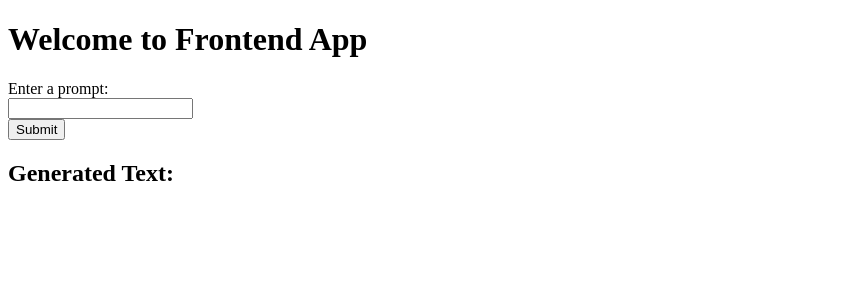
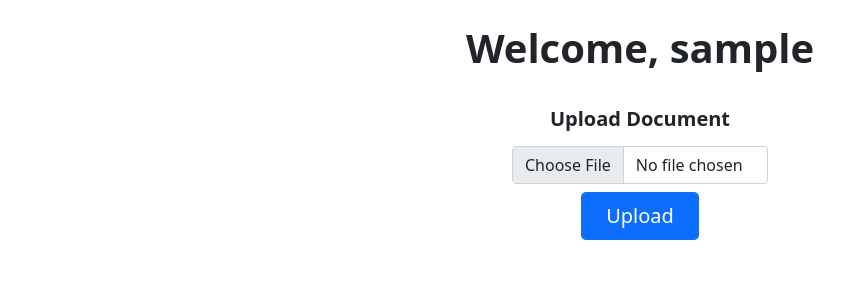
Before and after one commit to tarunchy/github-action-oidc-demo, a Flask app: page /home in a window 1280 px wide. Shown: the top 300 px of the page, without its empty margins (0-868 px from the left). Run offline with Flask 2, Linux system fonts and the light colour scheme; the visitor is signed in with stand-in values (Sample User, id 1); some libraries are stand-ins or nearby versions.

Commit message:
#1 redesigned the code

```diff
--- a/az-serverless-backend-app/app.py
+++ b/az-serverless-backend-app/app.py
@@ -1,7 +1,5 @@
 import os
-from flask import (Flask, render_template, request, jsonify, send_from_directory, url_for, session)
-
-
+from flask import (Flask, redirect, render_template, request, send_from_directory, url_for, session)
 
 app = Flask(__name__)
 app.secret_key = 'your secret key'
@@ -10,11 +8,46 @@ app.secret_key = 'your secret key'
 def index():
     return render_template('index.html')
 
-@app.route('/generate', methods=['POST'])
-def generate():
+@app.route('/favicon.ico')
+def favicon():
+    return send_from_directory(os.path.join(app.root_path, 'static'),
+                               'favicon.ico', mimetype='image/vnd.microsoft.icon')
 
-    return jsonify({'response': 'Working Buddy'})
+@app.route('/login', methods=['POST'])
+def login():
+    username = request.form.get('username')
+    password = request.form.get('password')
 
+    # Here we hardcode the username and password. In a real application, you would validate against a database
+    if username == 'devops' and password == 'tarun':
+        session['username'] = username
+        return redirect(url_for('home'))
+    else:
+        return redirect(url_for('index'))
+
+@app.route('/home')
+def home():
+    if 'username' in session:
+        return render_template('hello.html', username=session['username'])
+    else:
+        return redirect(url_for('index'))
+
+@app.route('/upload', methods=['POST'])
+def upload():
+    if 'username' not in session:
+        return redirect(url_for('index'))
+
+    file = request.files.get('file')
+
+    if file:
+        filename = file.filename
+
+        # Here we just save the file to the filesystem. You can process the file as needed
+        file.save(os.path.join('uploads', filename))
+
+        return 'File uploaded successfully'
+    else:
+        return redirect(url_for('home'))
 
 if __name__ == '__main__':
    app.run()
--- a/az-serverless-backend-app/requirements.txt
+++ b/az-serverless-backend-app/requirements.txt
@@ -1,2 +1,2 @@
-flask==1.1.2
+Flask==2.0.2
 gunicorn
--- a/az-serverless-frontend-app/app.py
+++ b/az-serverless-frontend-app/app.py
@@ -1,12 +1,7 @@
 import os
 from flask import (Flask, redirect, render_template, request, send_from_directory, url_for, session)
-import requests
-from flask import jsonify
-from flask_cors import CORS
 
 app = Flask(__name__)
-
-
 app.secret_key = 'your secret key'
 
 @app.route('/')
@@ -29,26 +24,6 @@ def login():
         return redirect(url_for('home'))
     else:
         return redirect(url_for('index'))
-
-@app.route('/prompt', methods=['POST'])
-def prompt():
-    backend_url = 'https://csapi-app-2.azurewebsites.net'
-    prompt = request.form.get('prompt')
-
-    # Exception handling and logging
-    try:
-        response = requests.post(f'{backend_url}/generate', json={'prompt': prompt})
-        response.raise_for_status()  # Raises stored HTTPError, if one occurred.
-    except requests.exceptions.HTTPError as http_err:
-        print(f'HTTP error occurred: {http_err}')  # Python 3.6
-        return 'An error occurred: {}'.format(http_err)
-    except Exception as err:
-        print(f'Other error occurred: {err}')  # Python 3.6
-        return 'An error occurred: {}'.format(err)
-    else:
-        print('Success!')
-    return jsonify(response.json())
-
 
 @app.route('/home')
 def home():
--- a/az-serverless-frontend-app/requirements.txt
+++ b/az-serverless-frontend-app/requirements.txt
@@ -1,3 +1,2 @@
-flask==1.1.2
+Flask==2.0.2
 gunicorn
-requests
--- a/az-serverless-frontend-app/templates/hello.html
+++ b/az-serverless-frontend-app/templates/hello.html
@@ -1,29 +1,26 @@
 <!doctype html>
+<head>
+    <title>Home Page</title>
+    <link rel="stylesheet" href="{{ url_for('static', filename='bootstrap/css/bootstrap.min.css') }}">
+    <link rel="shortcut icon" href="{{ url_for('static', filename='favicon.ico') }}">
+</head>
 <html>
-<head>
-    <title>Frontend App</title>
-    <script src="https://ajax.googleapis.com/ajax/libs/jquery/3.5.1/jquery.min.js"></script>
-</head>
-<body>
-    <h1>Welcome to Frontend App</h1>
-
-    <form id="prompt-form">
-        <label for="prompt">Enter a prompt:</label><br>
-        <input type="text" id="prompt" name="prompt"><br>
-        <input type="submit" value="Submit">
-    </form>
-
-    <h2>Generated Text:</h2>
-    <p id="response"></p>
-
-    <script>
-        $("#prompt-form").submit(function(e) {
-            e.preventDefault();
-            $.post("/prompt", $(this).serialize())
-                .done(function(data) {
-                    $("#response").text(data.response);
-                });
-        });
-    </script>
-</body>
+   <body>
+     <main>
+        <div class="px-4 py-3 my-2 text-center">
+            <h1 class="display-6 fw-bold">Welcome, {{username}}</h1>
+        </div>
+        <form method="post" action="{{url_for('upload')}}" enctype="multipart/form-data">
+            <div class="col-md-6 mx-auto text-center">
+                <label for="file" class="form-label fw-bold fs-5">Upload Document</label>
+                <div class="d-grid gap-2 d-sm-flex justify-content-sm-center align-items-center my-1">
+                    <input type="file" class="form-control" id="file" name="file" style="max-width: 256px;">
+                </div>
+                <div class="d-grid gap-2 d-sm-flex justify-content-sm-center my-2">
+                  <button type="submit" class="btn btn-primary btn-lg px-4 gap-3">Upload</button>
+                </div>
+            </div>
+        </form>
+     </main>
+   </body>
 </html>
```
Also changed, not shown: 1 other file.
